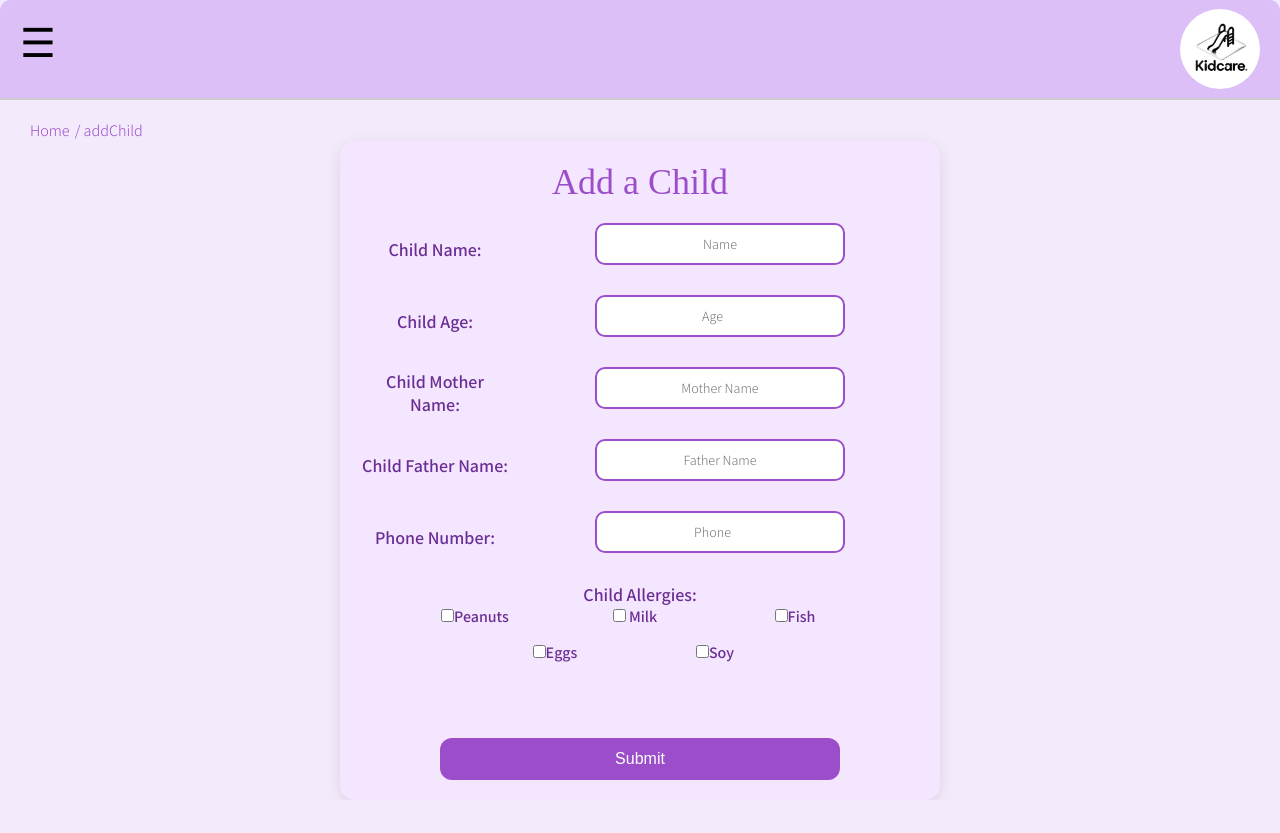
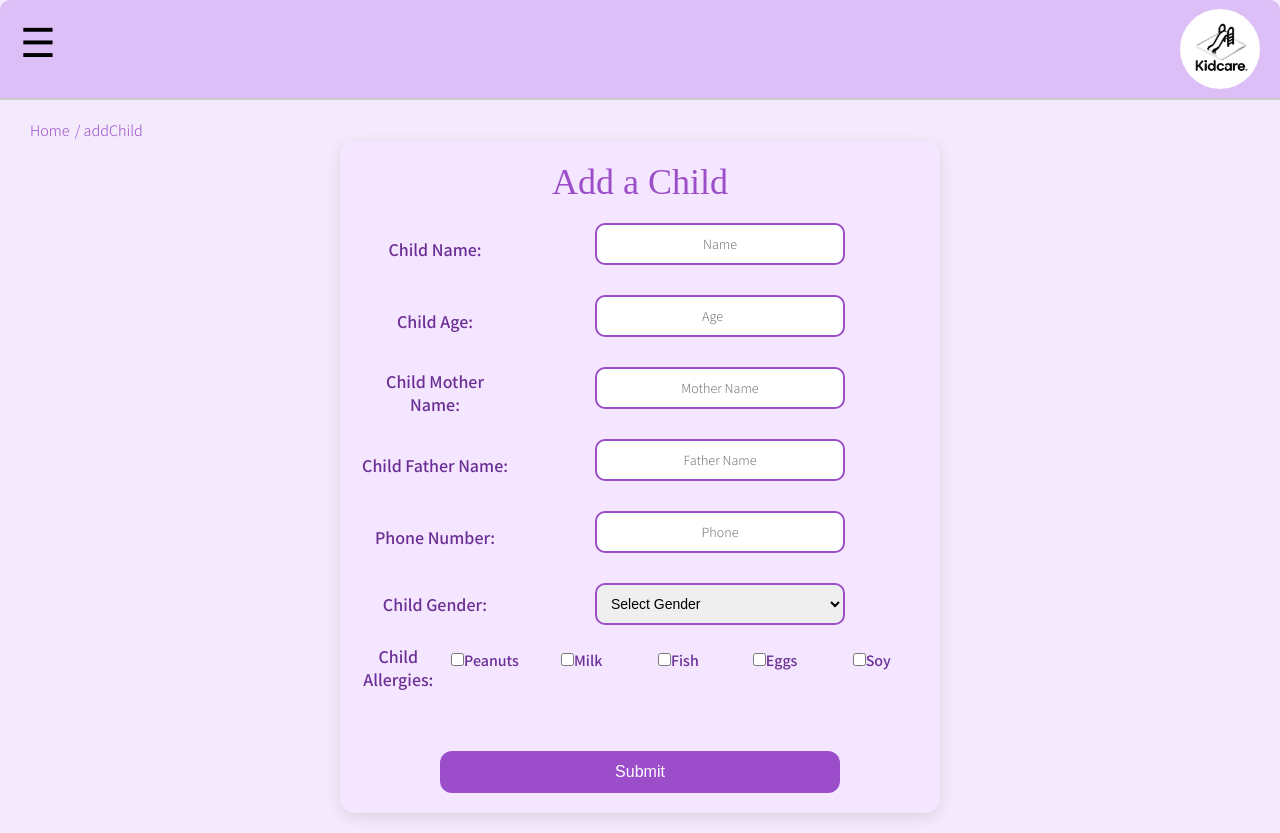
Before and after one commit to leehaim8/KidCare, a React (Create React App) app in the folder client/: page /addChild in a window 1280 px wide. Before the commit the page ends 800 px from the top, so only its background shows below. Built offline with nearby package versions, Linux system fonts and the light colour scheme; sample sign-in values are in the browser's storage.

Commit message:
Adding a test for a boy or girl and checking if one of the fields is missing

```diff
--- a/client/src/components/addChild.jsx
+++ b/client/src/components/addChild.jsx
@@ -3,6 +3,8 @@ import { useNavigate } from "react-router-dom";
 import Header from "./Header";
 import Input from "./Input";
 import Breadcrumbs from "./Breadcrumbs";
+
+const allergiesList = ["Peanuts", "Milk", "Fish", "Eggs", "Soy"];
 
 function AddChild() {
     const [formData, setFormData] = useState({
@@ -11,7 +13,8 @@ function AddChild() {
         allergies: [],
         motherName: "",
         fatherName: "",
-        phone: ""
+        phone: "",
+        gender: ""
     });
 
     const navigate = useNavigate();
@@ -43,6 +46,12 @@ function AddChild() {
 
     const handleRegister = async (e) => {
         e.preventDefault();
+
+        if (!formData.name || !formData.age || !formData.phone || formData.gender || formData.motherName || formData.fatherName) {
+            alert("Please fill in all required fields.");
+            return;
+        }
+
         const userID = localStorage.getItem("token");
         try {
             const response = await fetch(`http://localhost:8080/api/children/${userID}/addChild`, {
@@ -66,7 +75,7 @@ function AddChild() {
     };
 
     return (
-        <div>
+        <div className="add-child-page">
             <Header />
             <Breadcrumbs />
             <div className="add-child-container">
@@ -90,27 +99,30 @@ function AddChild() {
                     </div>
                     <div className="add-child-div">
                         <label>Phone Number:</label>
-                        <Input type="number" name="phone" placeholder="Phone" value={formData.phone} onChange={handleChange} />
+                        <Input type="tel" name="phone" placeholder="Phone" value={formData.phone} onChange={handleChange} />
                     </div>
-                    <div className="child-allergies">
+                    <div className="add-child-div">
+                        <label>Child Gender:</label>
+                        <select name="gender" value={formData.gender} onChange={handleChange}>
+                            <option value="">Select Gender</option>
+                            <option value="Male">Male</option>
+                            <option value="Female">Female</option>
+                        </select>
+                    </div>
+                    <div className="add-child-div child-allergies">
                         <label>Child Allergies:</label>
-                        <div>
-                            <label className="child-allergies-label">
-                                <input type="checkbox" name="allergies" value="Peanuts" checked={formData.allergies.includes("Peanuts")} onChange={handleChange} />Peanuts
+                        {allergiesList.map((allergy) => (
+                            <label className="child-allergies-label" key={allergy}>
+                                <input
+                                    type="checkbox"
+                                    name="allergies"
+                                    value={allergy}
+                                    checked={formData.allergies.includes(allergy)}
+                                    onChange={handleChange}
+                                />
+                                {allergy}
                             </label>
-                            <label className="child-allergies-label">
-                                <input type="checkbox" name="allergies" value="Milk" checked={formData.allergies.includes("Milk")} onChange={handleChange} /> Milk
-                            </label>
-                            <label className="child-allergies-label">
-                                <input type="checkbox" name="allergies" value="Fish" checked={formData.allergies.includes("Fish")} onChange={handleChange} />Fish
-                            </label>
-                            <label className="child-allergies-label">
-                                <input type="checkbox" name="allergies" value="Eggs" checked={formData.allergies.includes("Eggs")} onChange={handleChange} />Eggs
-                            </label>
-                            <label className="child-allergies-label">
-                                <input type="checkbox" name="allergies" value="Soy" checked={formData.allergies.includes("Soy")} onChange={handleChange} />Soy
-                            </label>
-                        </div>
+                        ))}
                     </div>
                     <button type="submit">Submit</button>
                 </form>
```
Also changed, not shown: 1 other file (tests, documents, lock files or other folders).
